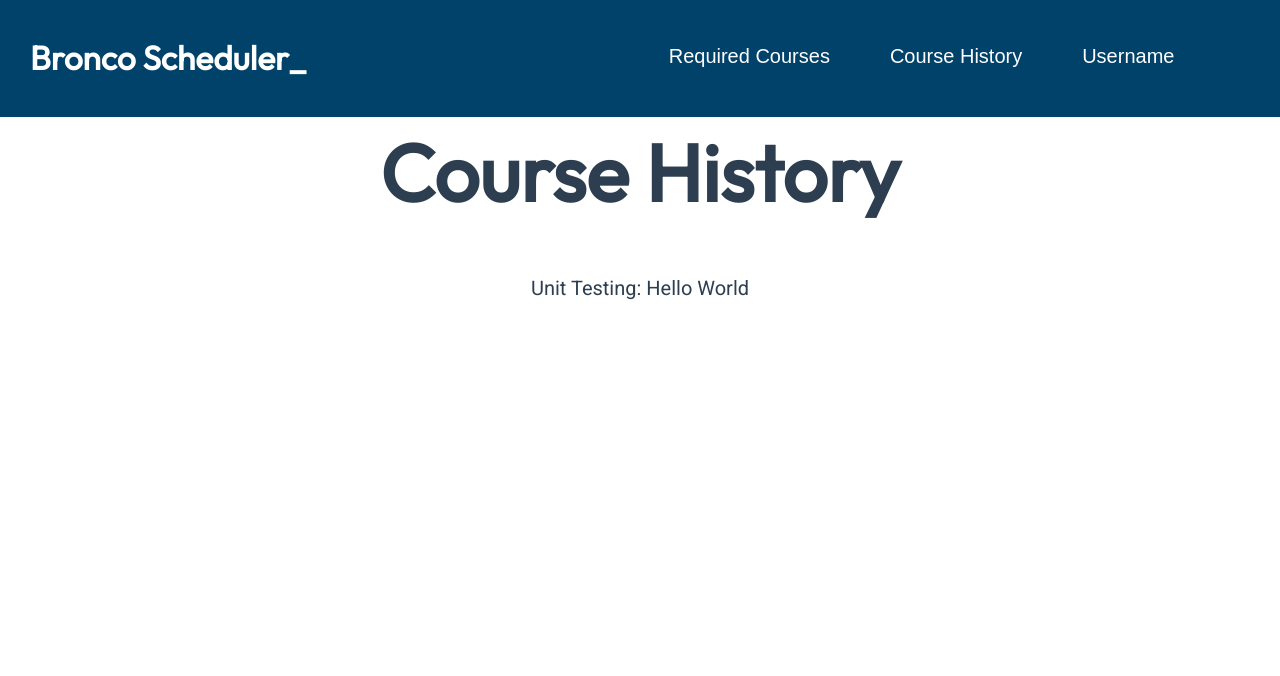
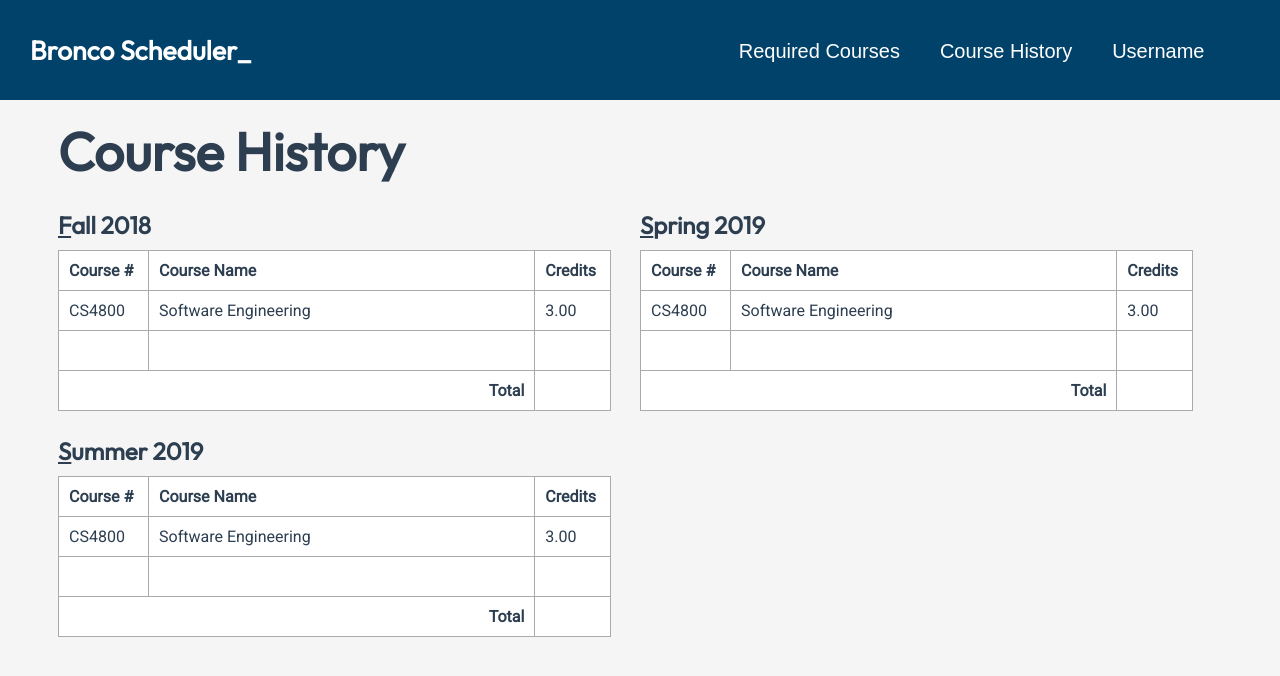
Before and after one commit to AggressiveMuffinConsumption/BroncoScheduler, a Vue app in the folder GUI/djackets_vue/: page /history in a window 1280 px wide. Shown: the top 676 px of the page. Built offline with nearby package versions, Linux system fonts and the light colour scheme.

Commit message:
finished base of course history page

```diff
--- a/GUI/djackets_vue/package.json
+++ b/GUI/djackets_vue/package.json
@@ -7,6 +7,9 @@
     "build": "vue-cli-service build"
   },
   "dependencies": {
+    "@fortawesome/fontawesome-svg-core": "^1.3.0",
+    "@fortawesome/free-regular-svg-icons": "^6.0.0",
+    "@fortawesome/free-solid-svg-icons": "^6.0.0",
     "axios": "^0.26.0",
     "bootstrap": "^5.1.3",
     "bootstrap-vue": "^2.21.2",
@@ -21,7 +24,7 @@
     "@vue/cli-plugin-babel": "~5.0.0",
     "@vue/cli-plugin-router": "~5.0.0",
     "@vue/cli-plugin-vuex": "~5.0.0",
-    "@vue/cli-service": "~5.0.0",
+    "@vue/cli-service": "^5.0.1",
     "sass": "^1.32.7",
     "sass-loader": "^12.0.0"
   }
--- a/GUI/djackets_vue/public/index.html
+++ b/GUI/djackets_vue/public/index.html
@@ -7,7 +7,7 @@
     <link rel="icon" href="<%= BASE_URL %>favicon.ico">
     <title><%= htmlWebpackPlugin.options.title %></title>
   </head>
-  <body>
+  <body style="background-color: rgb(245, 245, 245)">
     <noscript>
       <strong>We're sorry but <%= htmlWebpackPlugin.options.title %> doesn't work properly without JavaScript enabled. Please enable it to continue.</strong>
     </noscript>
--- a/GUI/djackets_vue/src/App.vue
+++ b/GUI/djackets_vue/src/App.vue
@@ -37,8 +37,11 @@ nav {
   }
 }
 
+h1, h2, h3, h4, h5 {
+  font-family: Outfit, Helvetica, Arial, sans-serif;
+}
+
 h1 {
-  font-family: Outfit, Helvetica, Arial, sans-serif;
   font-size: 80pt;
 }
 </style>
--- a/GUI/djackets_vue/src/components/History.vue
+++ b/GUI/djackets_vue/src/components/History.vue
@@ -1,18 +1,88 @@
 <template>
-  <div>
-    <Navbar />
+  <div id="container">
     <h1 msg="unit testing">Course History</h1>
-    <p>Unit Testing: {{ msg }}</p>
+    <div class="semester">
+      <h2>Fall 2018</h2>
+      <!--TODO: find a way to not have tables be pushed out of position with uneven num of classes-->
+      <!--use v-if to render a row in red if credits = 0-->
+      <table> <!--use v-for to generate right number of tables-->
+        <tr>
+          <th>Course #</th>
+          <th class="name">Course Name</th>
+          <th>Credits</th>
+        </tr>
+        <tr> <!--use v-for to populate the table-->
+          <td>CS4800</td>
+          <td>Software Engineering</td>
+          <td>3.00</td>
+        </tr>
+        <tr>
+          <td>&nbsp;</td>
+          <td>&nbsp;</td>
+          <td>&nbsp;</td>
+        </tr>
+        <tr>
+          <th class="total" colspan="2">Total</th>
+          <td>&nbsp;</td>
+        </tr>
+      </table>
+    </div>
+
+    <div class="semester">
+      <h2>Spring 2019</h2>
+      <table> <!--use v-for to generate right number of tables-->
+        <tr>
+          <th>Course #</th>
+          <th class="name">Course Name</th>
+          <th>Credits</th>
+        </tr>
+        <tr> <!--use v-for to populate the table-->
+          <td>CS4800</td>
+          <td>Software Engineering</td>
+          <td>3.00</td>
+        </tr>
+        <tr>
+          <td>&nbsp;</td>
+          <td>&nbsp;</td>
+          <td>&nbsp;</td>
+        </tr>
+        <tr>
+          <th class="total" colspan="2">Total</th>
+          <td>&nbsp;</td>
+        </tr>
+      </table>
+    </div>
+
+    <div class="semester">
+      <h2>Summer 2019</h2>
+      <table> <!--use v-for to generate right number of tables-->
+        <tr>
+          <th>Course #</th>
+          <th class="name">Course Name</th>
+          <th>Credits</th>
+        </tr>
+        <tr> <!--use v-for to populate the table-->
+          <td>CS4800</td>
+          <td>Software Engineering</td>
+          <td>3.00</td>
+        </tr>
+        <tr>
+          <td>&nbsp;</td>
+          <td>&nbsp;</td>
+          <td>&nbsp;</td>
+        </tr>
+        <tr>
+          <th class="total" colspan="2">Total</th>
+          <td>&nbsp;</td>
+        </tr>
+      </table>
+    </div>
+    <!-- <p>{{ msg }}</p> -->
   </div>
 </template>
 
 <script>
-import Navbar from "@/components/Navbar.vue"
-
 export default {
-  components: {
-    Navbar,
-  },
   name: 'Test Message',
   props: {
     msg: String
@@ -21,8 +91,57 @@ export default {
 </script>
 
 <!-- Add "scoped" attribute to limit CSS to this component only -->
-<style scoped lang="scss">
+<style scoped lang="css">
 h1 {
-  font-size: 60pt;
+  text-align: left;
+  font-size: 40pt;
+  margin-bottom: 0;
+}
+
+h2 {
+  width: 100%;
+  margin: 0;
+  padding: 0px 0px 10px 0px;
+  text-align: left;
+}
+
+  h2:first-letter {
+    text-decoration: underline;
+  }
+
+#container {
+  margin-top: 50px;
+  padding: 0px 50px;
+}
+
+.semester {
+  width: 50%;
+  float: left;
+  margin-top: 25px;
+}
+
+table {
+  background: #ffffff;
+  width: 95%;
+  padding: 0;
+  border-collapse: collapse;
+}
+
+  table:nth-child(odd) {
+    margin-left: 25px;
+  }
+
+th, td {
+  border: 1px solid #aaaaaa;
+  padding: 10px;
+  text-align: left;
+}
+
+.name {
+  width: 70%;
+}
+
+.total {
+  text-align: right;
 }
 </style>
--- a/GUI/djackets_vue/src/components/Navbar.vue
+++ b/GUI/djackets_vue/src/components/Navbar.vue
@@ -32,13 +32,13 @@ export default {
 }
 
 #navbar h1 {
-    font-size: 25pt;
+    font-size: 20pt;
     padding-left: 30px;
     float: left;
 }
 
 .options {
-    padding-top: 30px;
+    padding-top: 15px;
     float: right;
 }
 
@@ -47,9 +47,13 @@ button {
     float: left;
     margin-right: 20px;
     border: none;
-    padding: 0 20px;
+    padding: 10px 10px;
     color: #ffffff;
     font-size: 15pt;
 }
 
+button:hover {
+    border-bottom: 3px solid #ffffff;
+}
+
 </style>
--- a/GUI/djackets_vue/src/components/Required.vue
+++ b/GUI/djackets_vue/src/components/Required.vue
@@ -1,23 +1,18 @@
 <template>
   <div>
-    <Navbar />
     <h1>Required Courses</h1>
   </div>
 </template>
 
 <script>
-import Navbar from "@/components/Navbar.vue"
 
 export default {
-  components: {
-    Navbar,
-  },
 };
 </script>
 
 <!-- Add "scoped" attribute to limit CSS to this component only -->
 <style scoped lang="scss">
 h1 {
-  font-size: 60pt;
+  font-size: 40pt;
 }
 </style>
--- a/GUI/djackets_vue/src/views/HistoryView.vue
+++ b/GUI/djackets_vue/src/views/HistoryView.vue
@@ -1,16 +1,19 @@
 <template>
   <div class="about">
+    <Navbar />
     <History msg="Hello World" />
   </div>
 </template>
 
 <script>
+import Navbar from "@/components/Navbar.vue"
 import History from '@/components/History.vue'
 
 export default {
   name: 'HistoryView',
   components: {
-    History
+    Navbar,
+    History,
   }
 }
 </script>
--- a/GUI/djackets_vue/src/views/RequiredView.vue
+++ b/GUI/djackets_vue/src/views/RequiredView.vue
@@ -1,17 +1,20 @@
 <template>
   <div>
+    <Navbar />
     <Required />
   </div>
 </template>
 
 <script>
 // @ is an alias to /src
+import Navbar from "@/components/Navbar.vue"
 import Required from '@/components/Required.vue'
 
 export default {
   name: 'RequiredView',
   components: {
-    Required
-  }
-}
+    Navbar,
+    Required,
+  },
+};
 </script>
```
Also changed, not shown: 2 other files (tests, documents, lock files or other folders).
